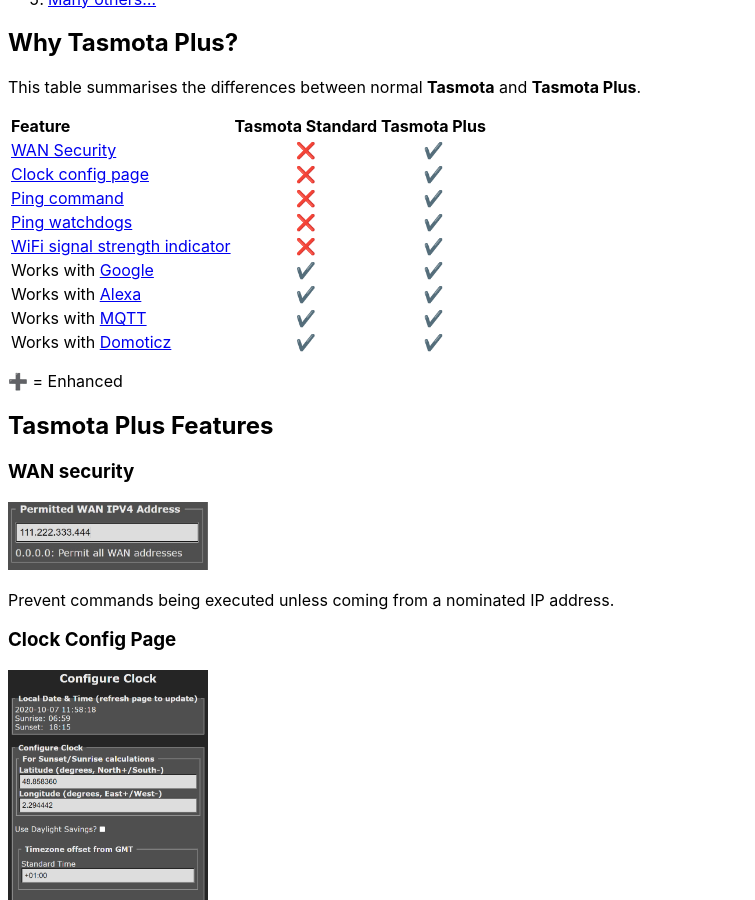
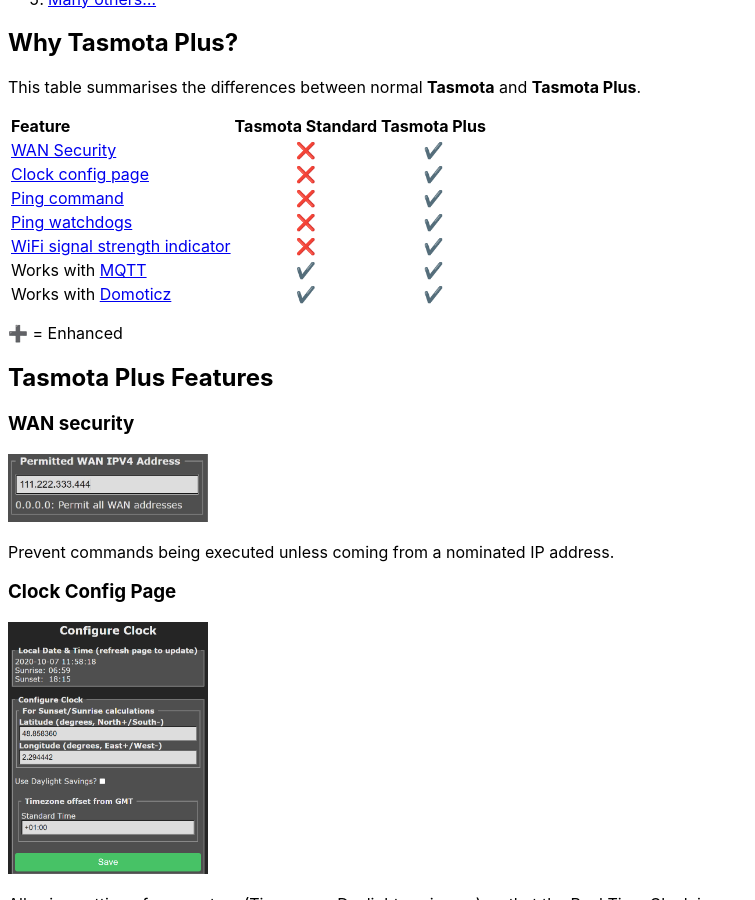
Before and after one commit to UBWH/ubwh.github.io, a Jekyll site: the page built from index.md, in a window 1280 px wide and 900 px high, scrolled down 669 px. Shown: the whole window, without its empty margins (0-755 px from the left). Built offline with Jekyll 4.4.1, drawn with Linux system fonts in a browser that asks for light colours; our own code applies the rules of GitHub Pages for plain Markdown files; a script that is not in the unit is left out.

Commit message:
Update index.md

```diff
--- a/index.md
+++ b/index.md
@@ -24,8 +24,6 @@ This table summarises the differences between normal **Tasmota** and **Tasmota P
 |[Ping command](#ping-command)|❌|✔️|
 |[Ping watchdogs](#ping-watchdogs)|❌|✔️|
 |[WiFi signal strength indicator](#wifi-signal-strength-indicator)|❌|✔️|
-|Works with [Google](https://assistant.google.com/)|✔️|✔️|
-|Works with [Alexa](https://en.wikipedia.org/wiki/Amazon_Alexa)|✔️|✔️|
 |Works with [MQTT](https://mqtt.org/)|✔️|✔️|
 |Works with [Domoticz](https://www.domoticz.com/)|✔️|✔️|
 
```
